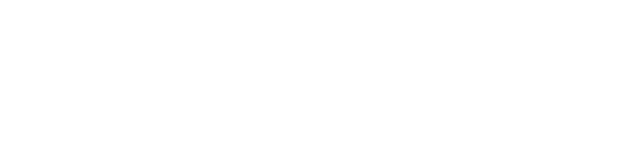
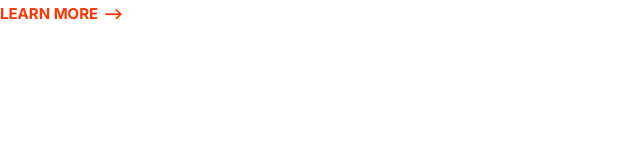
Before and after one commit to GarouTheMonsterHunter/Mahdify, a plain HTML site: page index.html in a window 1280 px wide. Shown: the whole page, without its empty margins (0-640 px from the left). Drawn offline with Linux system fonts and the light colour scheme.

Commit message:
component 1

```diff
--- a/index.html
+++ b/index.html
@@ -13,5 +13,7 @@
     <link rel="stylesheet" href="/CSS/normalize.css" />
     <link rel="stylesheet" href="/CSS/Styles.css" />
   </head>
-  <body></body>
+  <body>
+    <a href="#" class="link-arrow">Learn More</a>
+  </body>
 </html>
```
